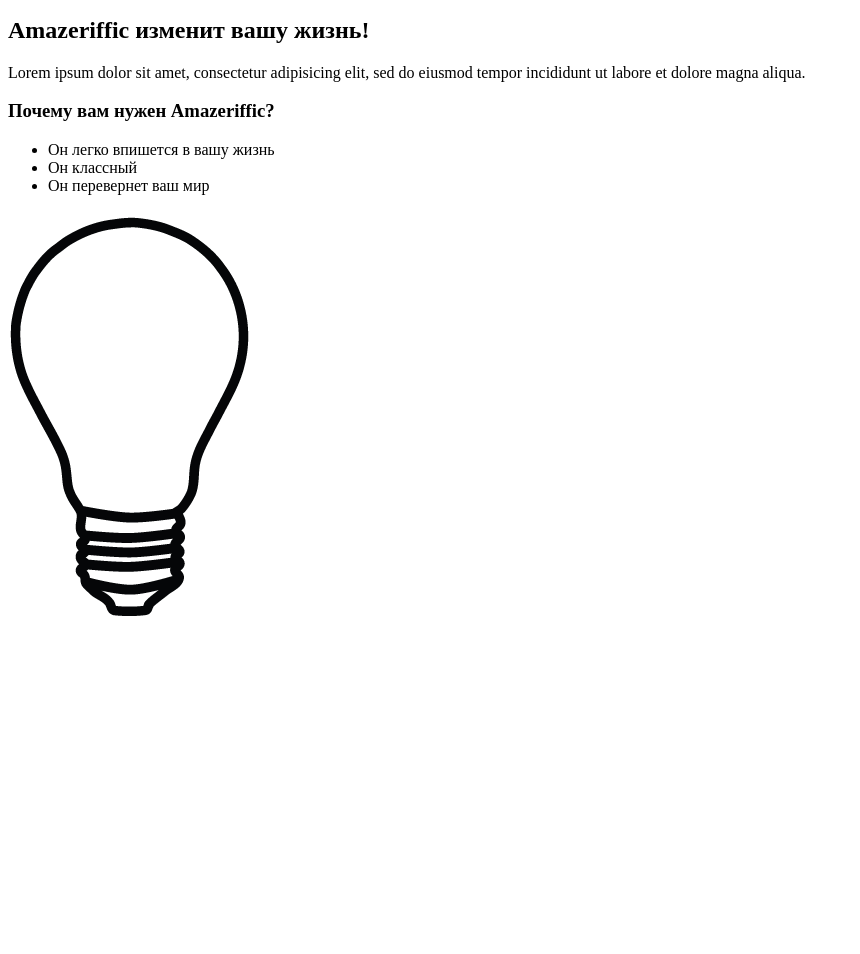
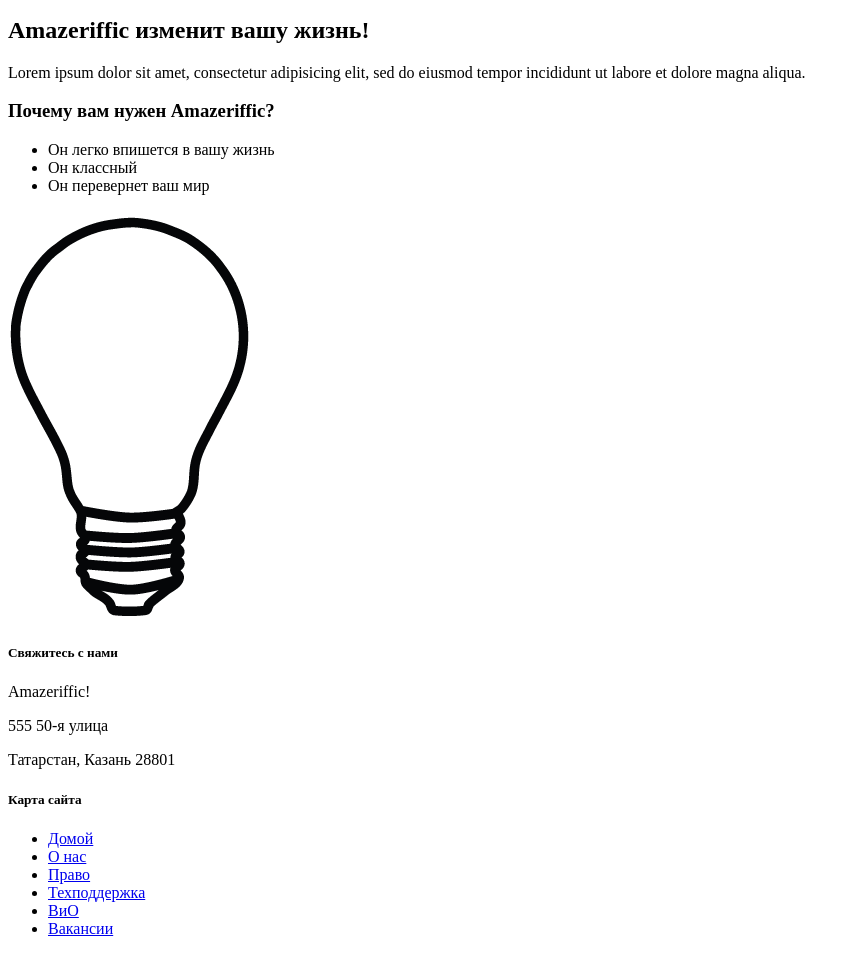
Before and after one commit to srkeys/Amazeriffic, a plain HTML site: page index.html in a window 1280 px wide. Shown: the part 101-1055 px from the top of the page, without its empty margins (0-860 px from the left). Before the commit the page ends 800 px from the top, so only its background shows below. Drawn offline with Linux system fonts and the light colour scheme.

Commit message:
Добавление подвала

```diff
--- a/index.html
+++ b/index.html
@@ -24,7 +24,23 @@ incididunt ut labore et dolore magna aliqua.</p>
 </ul>
 <img src="lightbulb.png" alt="Изображение лампочки">
 </main>
-<footer>
-</footer>
+<footer><div class="contact">
+    <h5>Свяжитесь с нами</h5>
+    <p>Amazeriffic!</p>
+    <p>555 50-я улица</p>
+    <p>Татарстан, Казань 28801</p>
+    </div>
+    <div class="sitemap">
+    <h5>Карта сайта</h5>
+    <ul>
+    <li><a href="#">Домой</a></li>
+    <li><a href="#">О нас</a></li>
+    <li><a href="#">Право</a></li>
+    <li><a href="#">Техподдержка</a></li>
+    <li><a href="#">ВиО</a></li>
+    <li><a href="#">Вакансии</a></li>
+    </ul>
+    </div>
+    </footer>
 </body>
 </html>
```
